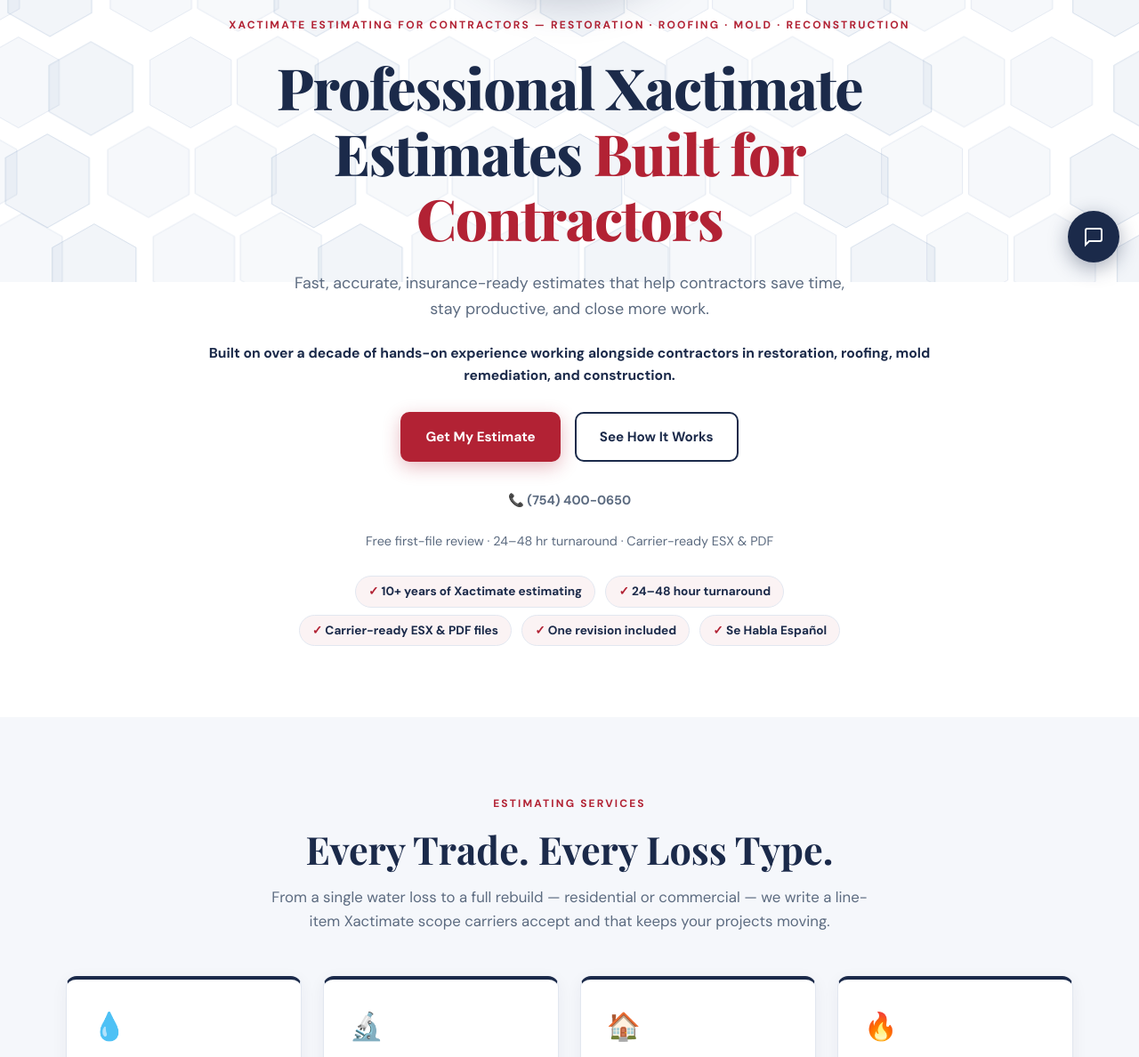
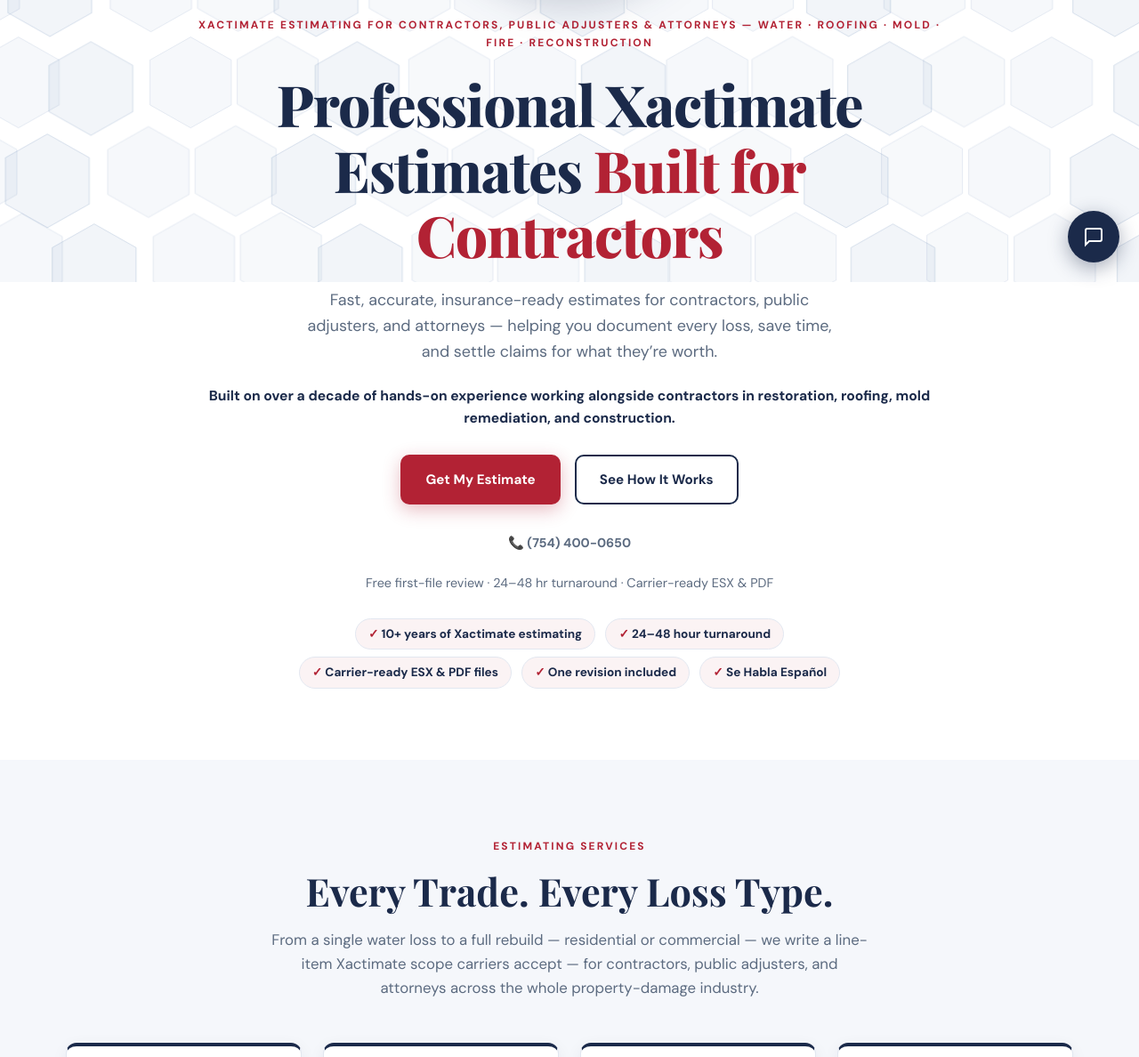
Before and after one commit to FrankForgedLeads/BeeyondEstimators, a plain HTML site: page index.html in a window 1280 px wide. Shown: the part 483-1671 px from the top of the page at 89% size. Drawn offline with nearby package versions, Linux system fonts and the light colour scheme.

Commit message:
Add files via upload

```diff
--- a/index.html
+++ b/index.html
@@ -324,9 +324,9 @@
 <section class="hero">
   <div class="hero-in">
     <img class="hero-logo beelogo" alt="Beeyond Estimators">
-    <span class="eyebrow" data-es='Estimados Xactimate para Contratistas &mdash; Restauraci&oacute;n &middot; Techado &middot; Moho &middot; Reconstrucci&oacute;n'>Xactimate Estimating for Contractors &mdash; Restoration &middot; Roofing &middot; Mold &middot; Reconstruction</span>
+    <span class="eyebrow" data-es='Estimados Xactimate para Contratistas, Ajustadores P&uacute;blicos y Abogados &mdash; Agua &middot; Techado &middot; Moho &middot; Fuego &middot; Reconstrucci&oacute;n'>Xactimate Estimating for Contractors, Public Adjusters &amp; Attorneys &mdash; Water &middot; Roofing &middot; Mold &middot; Fire &middot; Reconstruction</span>
     <h1 data-es='Estimados Xactimate Profesionales <em>Hechos para Contratistas</em>'>Professional Xactimate Estimates <em>Built for Contractors</em></h1>
-    <p class="hero-sub" data-es='Estimados r&aacute;pidos, precisos y listos para la aseguradora que ayudan a los contratistas a ahorrar tiempo, mantenerse productivos y cerrar m&aacute;s trabajo.'>Fast, accurate, insurance-ready estimates that help contractors save time, stay productive, and close more work.</p>
+    <p class="hero-sub" data-es='Estimados r&aacute;pidos, precisos y listos para la aseguradora para contratistas, ajustadores p&uacute;blicos y abogados &mdash; que te ayudan a documentar cada p&eacute;rdida, ahorrar tiempo y resolver reclamos por su valor real.'>Fast, accurate, insurance-ready estimates for contractors, public adjusters, and attorneys &mdash; helping you document every loss, save time, and settle claims for what they&rsquo;re worth.</p>
     <p class="hero-who" data-es='Construido sobre m&aacute;s de una d&eacute;cada de experiencia pr&aacute;ctica trabajando junto a contratistas en restauraci&oacute;n, techado, remediaci&oacute;n de moho y construcci&oacute;n.'>Built on over a decade of hands-on experience working alongside contractors in restoration, roofing, mold remediation, and construction.</p>
     <div class="hero-btns">
       <a href="#contact" class="btn btn-red" data-es='Obtener Mi Estimado'>Get My Estimate</a>
@@ -348,7 +348,7 @@
   <div class="container">
     <span class="eyebrow" data-es='Servicios de Estimaci&oacute;n'>Estimating Services</span>
     <h2 class="sec-title" data-es='Cada Oficio. Cada Tipo de P&eacute;rdida.'>Every Trade. Every Loss Type.</h2>
-    <p class="sec-intro" data-es='Desde una sola p&eacute;rdida por agua hasta una reconstrucci&oacute;n completa &mdash; residencial o comercial &mdash; escribimos un alcance por partida en Xactimate que las aseguradoras aceptan y que mantiene tus proyectos en movimiento.'>From a single water loss to a full rebuild &mdash; residential or commercial &mdash; we write a line-item Xactimate scope carriers accept and that keeps your projects moving.</p>
+    <p class="sec-intro" data-es='Desde una sola p&eacute;rdida por agua hasta una reconstrucci&oacute;n completa &mdash; residencial o comercial &mdash; escribimos un alcance por partida en Xactimate que las aseguradoras aceptan, para contratistas, ajustadores p&uacute;blicos y abogados en toda la industria de da&ntilde;os a la propiedad.'>From a single water loss to a full rebuild &mdash; residential or commercial &mdash; we write a line-item Xactimate scope carriers accept &mdash; for contractors, public adjusters, and attorneys across the whole property-damage industry.</p>
     <div class="grid g4">
       <div class="card fade-in"><div class="ic">&#128167;</div><h3 data-es='Estimados de Da&ntilde;os por Agua'>Water Damage Estimates</h3><p data-es='Mitigaci&oacute;n, secado y reparaciones documentados seg&uacute;n IICRC S500 y con la lista de precios regional de la aseguradora &mdash; para que cobres cada fase.'>Mitigation, dry-out, and repairs documented to IICRC S500 and priced to the carrier&rsquo;s regional list &mdash; so you get paid for every phase.</p></div>
       <div class="card fade-in"><div class="ic">&#128300;</div><h3 data-es='Estimados de Remediaci&oacute;n de Moho'>Mold Remediation Estimates</h3><p data-es='Contenci&oacute;n, HEPA y limpieza final seg&uacute;n IICRC S520 &mdash; el alcance completo que respalda tu protocolo de remediaci&oacute;n.'>Containment, HEPA, and clearance to IICRC S520 &mdash; the complete scope that backs up your remediation protocol.</p></div>
@@ -744,7 +744,7 @@
           <div class="fg"><label for="farea" data-es='Ubicaci&oacute;n de la P&eacute;rdida *'>Loss Location *</label><input id="farea" type="text" maxlength="100" placeholder="City, State"><span class="err" id="farea-e"></span></div>
           <div class="fg"><label for="fbudget" data-es='Fecha L&iacute;mite *'>Deadline *</label><select id="fbudget"><option value="" data-es='&mdash; Selecciona plazo &mdash;'>&mdash; Select deadline &mdash;</option><option data-es='Urgente (24 h)'>ASAP / Rush (24 hr)</option><option data-es='En 2&ndash;3 d&iacute;as'>Within 2&ndash;3 days</option><option data-es='Esta semana'>This week</option><option data-es='Solo explorando'>Just exploring</option></select><span class="err" id="fbudget-e"></span></div>
         </div>
-        <div class="fg"><label for="ftime" data-es='Soy... *'>I am a... *</label><select id="ftime"><option value="" data-es='&mdash; Selecciona &mdash;'>&mdash; Select one &mdash;</option><option data-es='Contratista de Restauraci&oacute;n'>Restoration Contractor</option><option data-es='Contratista de Techado'>Roofing Contractor</option><option data-es='Contratista General'>General Contractor</option><option data-es='Contratista de Moho / Remediaci&oacute;n'>Mold / Remediation Contractor</option><option data-es='Empresa de Restauraci&oacute;n'>Restoration Company</option><option data-es='Administrador de Propiedades'>Property Manager</option><option data-es='Otro'>Other</option></select><span class="err" id="ftime-e"></span></div>
+        <div class="fg"><label for="ftime" data-es='Soy... *'>I am a... *</label><select id="ftime"><option value="" data-es='&mdash; Selecciona &mdash;'>&mdash; Select one &mdash;</option><option data-es='Contratista de Restauraci&oacute;n'>Restoration Contractor</option><option data-es='Contratista de Techado'>Roofing Contractor</option><option data-es='Contratista General'>General Contractor</option><option data-es='Contratista de Moho / Remediaci&oacute;n'>Mold / Remediation Contractor</option><option data-es='Empresa de Restauraci&oacute;n'>Restoration Company</option><option data-es='Ajustador P&uacute;blico'>Public Adjuster</option><option data-es='Abogado'>Attorney</option><option data-es='Administrador de Propiedades'>Property Manager</option><option data-es='Otro'>Other</option></select><span class="err" id="ftime-e"></span></div>
         <div class="fg"><label for="fmsg" data-es='Cu&eacute;ntanos sobre la p&eacute;rdida (opcional)'>Tell us about the loss (optional)</label><textarea id="fmsg" rows="4" maxlength="1000"></textarea></div>
         <label class="consent"><input type="checkbox" id="fconsent"><span data-es='Al enviar, acepto que Beeyond Estimators pueda contactarme al tel&eacute;fono y correo que proporcion&eacute; &mdash; incluyendo por llamada y mensaje de texto &mdash; sobre mi solicitud de estimado. Pueden aplicar tarifas de mensajes y datos. Responde STOP para cancelar. Consulta nuestra <a href="#">Pol&iacute;tica de Privacidad</a> &middot; <a href="#">T&eacute;rminos</a>.'>By submitting, I agree that Beeyond Estimators may contact me at the phone and email I provided &mdash; including by phone call and text message &mdash; about my estimate request. Message and data rates may apply. Reply STOP to opt out. See our <a href="#">Privacy Policy</a> &middot; <a href="#">Terms</a>.</span></label>
         <button type="submit" id="fsub" class="btn btn-red" style="width:100%" data-es='Enviar Mi Solicitud'>Send My Request</button>
@@ -848,7 +848,7 @@
 if(s===0){addBot(L("Hey — I'm the Beeyond Estimators assistant. Do you need an estimate written, or do you have a question about our service?","Hola, soy el asistente de Beeyond Estimators. ¿Necesitas que escribamos un estimado, o tienes una pregunta sobre nuestro servicio?")).then(function(){showOpts([L('Get an estimate','Solicitar un estimado'),L('Have a question','Tengo una pregunta')],function(c){opts.innerHTML='';go(c===L('Get an estimate','Solicitar un estimado')?'name':'qs');});});}
 else if(s==='home'){addBot(L("No problem — drop the loss details in the form below (type of damage, location, and any carrier estimate) and we'll reply fast with pricing and turnaround.","Sin problema — deja los detalles de la pérdida en el formulario (tipo de daño, ubicación y cualquier estimado de la aseguradora) y te responderemos rápido con precio y tiempo de entrega.")).then(function(){var c=document.getElementById('contact');if(c)c.scrollIntoView({behavior:'smooth'});});}
 else if(s==='name'){addBot(L("Brilliant. Who am I speaking with?","Perfecto. ¿Con quién tengo el gusto?")).then(function(){ask(L('Your name...','Tu nombre...'),function(v){ud.name=v;go('trade');});});}
-else if(s==='trade'){addBot(L("Good to meet you, ","Mucho gusto, ")+ud.name+L(". What best describes you?",". ¿Qué te describe mejor?")).then(function(){showOpts(L(['Restoration Contractor','Roofing Contractor','General Contractor','Restoration Company','Other'],['Contratista de Restauración','Contratista de Techado','Contratista General','Empresa de Restauración','Otro']),function(t){ud.trade=t;opts.innerHTML='';go('city');});});}
+else if(s==='trade'){addBot(L("Good to meet you, ","Mucho gusto, ")+ud.name+L(". What best describes you?",". ¿Qué te describe mejor?")).then(function(){showOpts(L(['Contractor','Public Adjuster','Attorney','Restoration Company','Other'],['Contratista','Ajustador Público','Abogado','Empresa de Restauración','Otro']),function(t){ud.trade=t;opts.innerHTML='';go('city');});});}
 else if(s==='city'){addBot(L("What kind of loss do you need estimated?","¿Qué tipo de pérdida necesitas estimar?")).then(function(){showOpts(L(['Water','Mold','Fire & Smoke','Storm / Roof','Other'],['Agua','Moho','Fuego y Humo','Tormenta / Techo','Otro']),function(v){ud.city=v;opts.innerHTML='';go('source');});});}
 else if(s==='source'){addBot(L("How soon do you need it?","¿Para cuándo lo necesitas?")).then(function(){showOpts(L(['ASAP / Rush','2-3 days','This week','Just exploring'],['Urgente','2-3 días','Esta semana','Solo explorando']),function(v){ud.source=v;opts.innerHTML='';go('pitch');});});}
 else if(s==='pitch'){addBot(L("Here's what you get, ","Esto es lo que recibes, ")+ud.name+L(": a complete Xactimate estimate written to your carrier's current price list — line-item accurate, documented, and defensible. Usually back to you in 24–48 hours.",": un estimado completo en Xactimate con la lista de precios vigente de tu aseguradora — preciso, documentado y defendible. Normalmente en 24 a 48 horas.")).then(function(){addBot(L("Want to get your first file started, or ask a few questions first?","¿Quieres empezar tu primer archivo, o primero unas preguntas?")).then(function(){showOpts([L('Book a call','Agendar llamada'),L('A few questions first','Primero unas preguntas')],function(c){opts.innerHTML='';go(c===L('Book a call','Agendar llamada')?'book':'qs');});});});}
```
